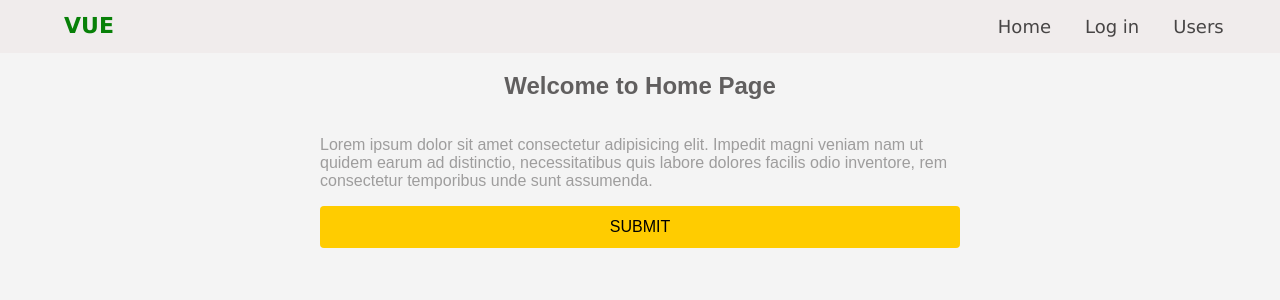
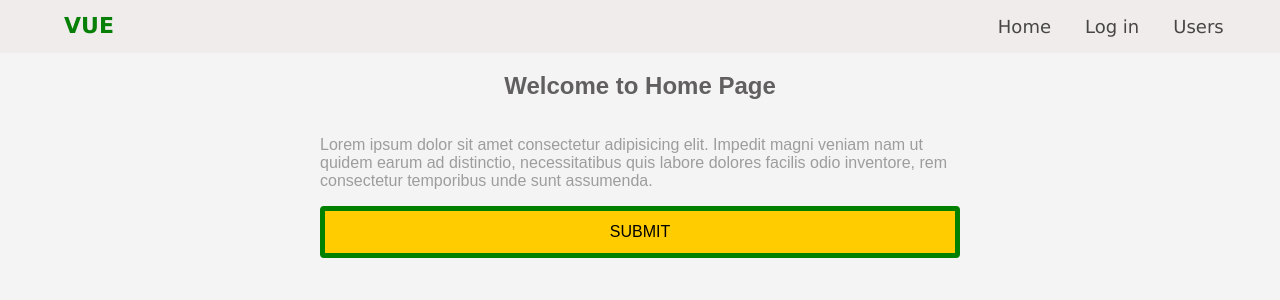
Before and after one commit to sasanedicbn/Vue-Frontend-Masters-workshop, a Vue app in the folder Vue-project2/: page / in a window 1280 px wide. Shown: the top 300 px of the page. Built offline with nearby package versions, Linux system fonts and the light colour scheme.

Commit message:
Learn about global vs scoped style

```diff
--- a/Vue-project2/src/App.vue
+++ b/Vue-project2/src/App.vue
@@ -45,6 +45,9 @@ export default{
 body{
   margin: 0;
 }
+button{
+  border: 5px solid green !important;
+}
 header{
   background-color: rgb(240, 236, 236);
   height: 52.5px;
@@ -81,4 +84,5 @@ a{
     flex-direction: column;
 
   }
+
 </style>
--- a/Vue-project2/src/components/HomePage.vue
+++ b/Vue-project2/src/components/HomePage.vue
@@ -13,7 +13,7 @@ facilis odio inventore, rem consectetur temporibus unde sunt assumenda.</p>
 <ul>
     <li v-for="user in usersData" :key="user.id">
         <UserCard :user="user" />
-      </li>
+     </li>
 </ul>
 </template>
 
--- a/Vue-project2/src/components/UsersPage.vue
+++ b/Vue-project2/src/components/UsersPage.vue
@@ -47,6 +47,10 @@ import {usersData} from '../composables/usersStore'
 </script>
 
 <style scoped>
+button{
+  border: 5px solid red;
+  margin: 10px;
+}
 ul {
   list-style-type: none;
   padding: 0;
```
